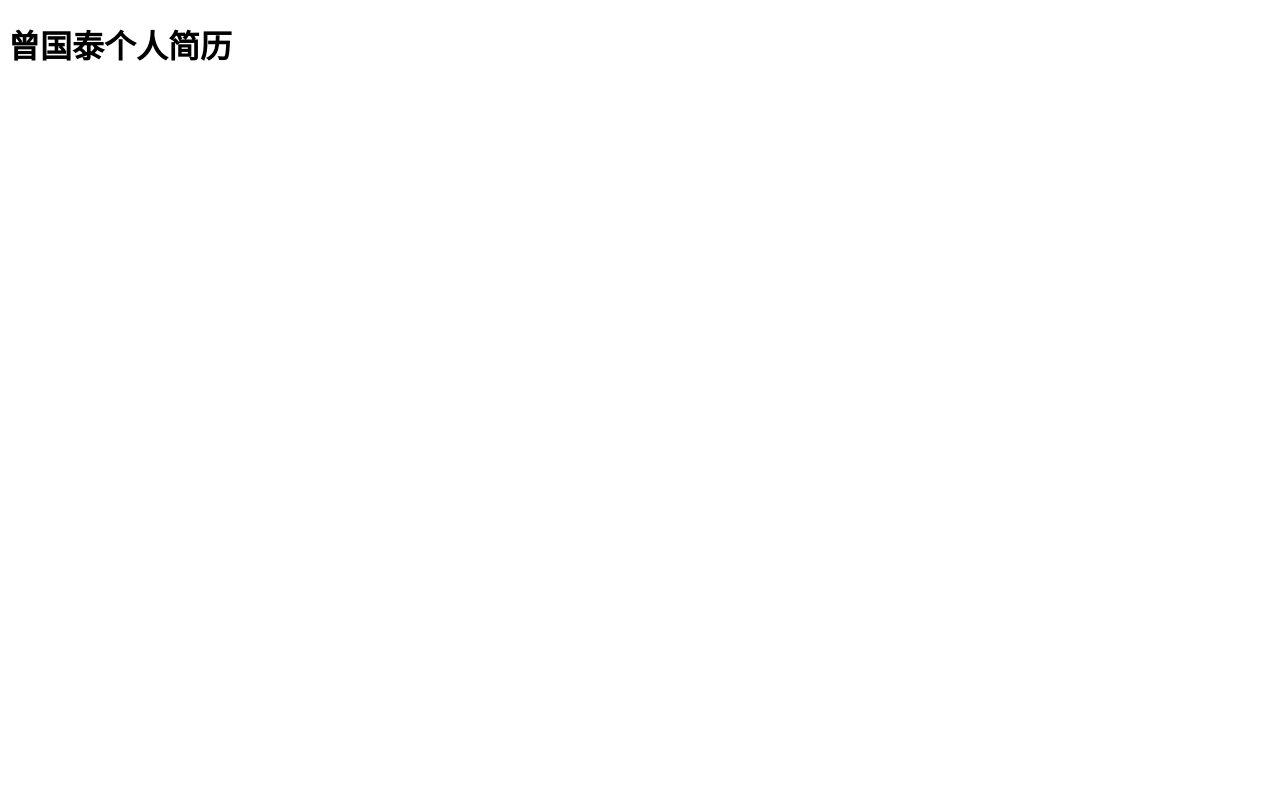
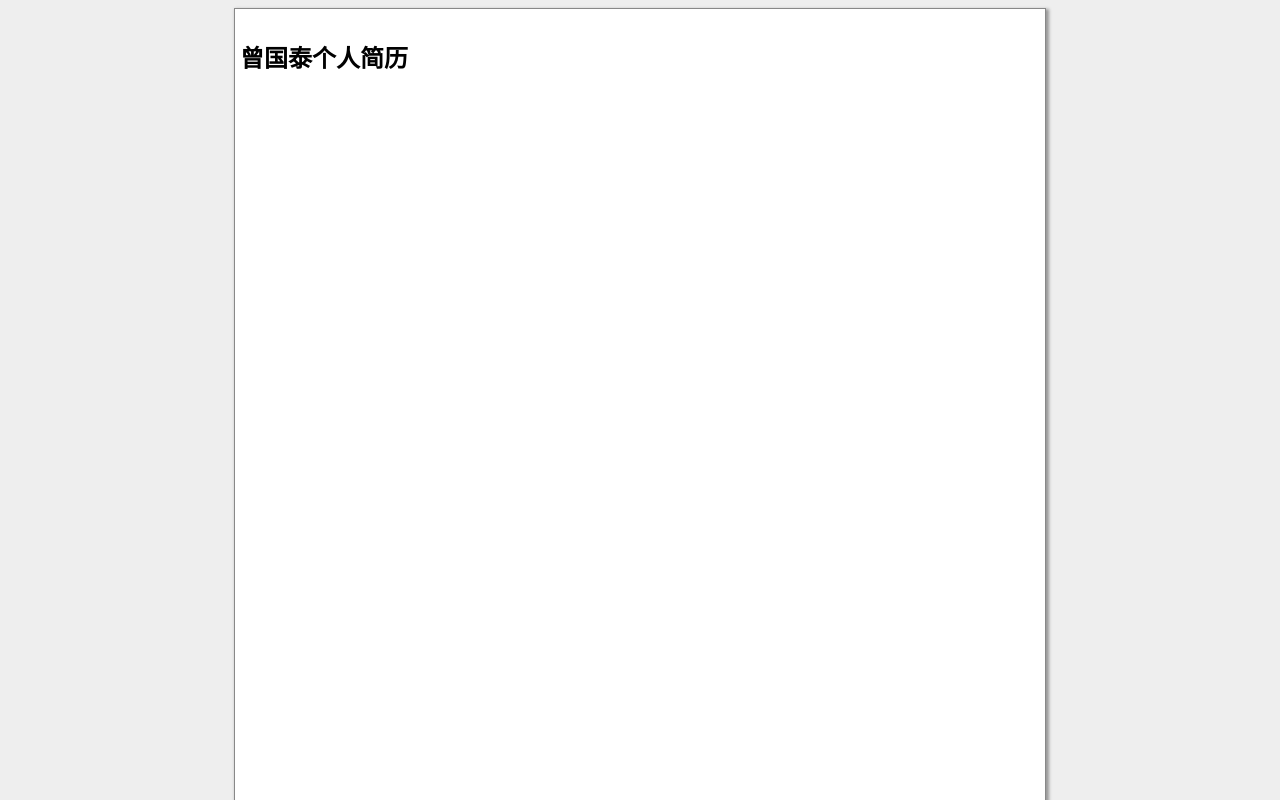
Before and after one commit to cokepluscarbon/cokepluscarbon.github.com, a plain HTML site: page index.html in a window 1280 px wide. Shown: the top 800 px of the page. Drawn offline with Linux system fonts and the light colour scheme.

Commit message:
testing
testing

```diff
--- a/index.html
+++ b/index.html
@@ -3,11 +3,29 @@
 <head>
 	<meta charset="UTF-8">
 	<title>曾国泰个人简历</title>
+	<style type="text/css">
+	body {
+		background-color: #eee;
+	}
+	article {
+		margin: 0 auto;
+		padding: 10px 5px;
+		width: 800px;
+		height: 1200px;
+		border: solid 1px #888;
+		background-color: #fff;
+		box-shadow: 2px 2px 3px 1px #999;
+	}
+	</style>
 </head>
 <body>
-	<h1>曾国泰个人简历</h1>
-	<table>
+	<article>
+		<header>
+			<h1>曾国泰个人简历</h1>
+		</header>
+		<table>
 
-	</table>
+		</table>
+	</article>
 </body>
 </html>
```
